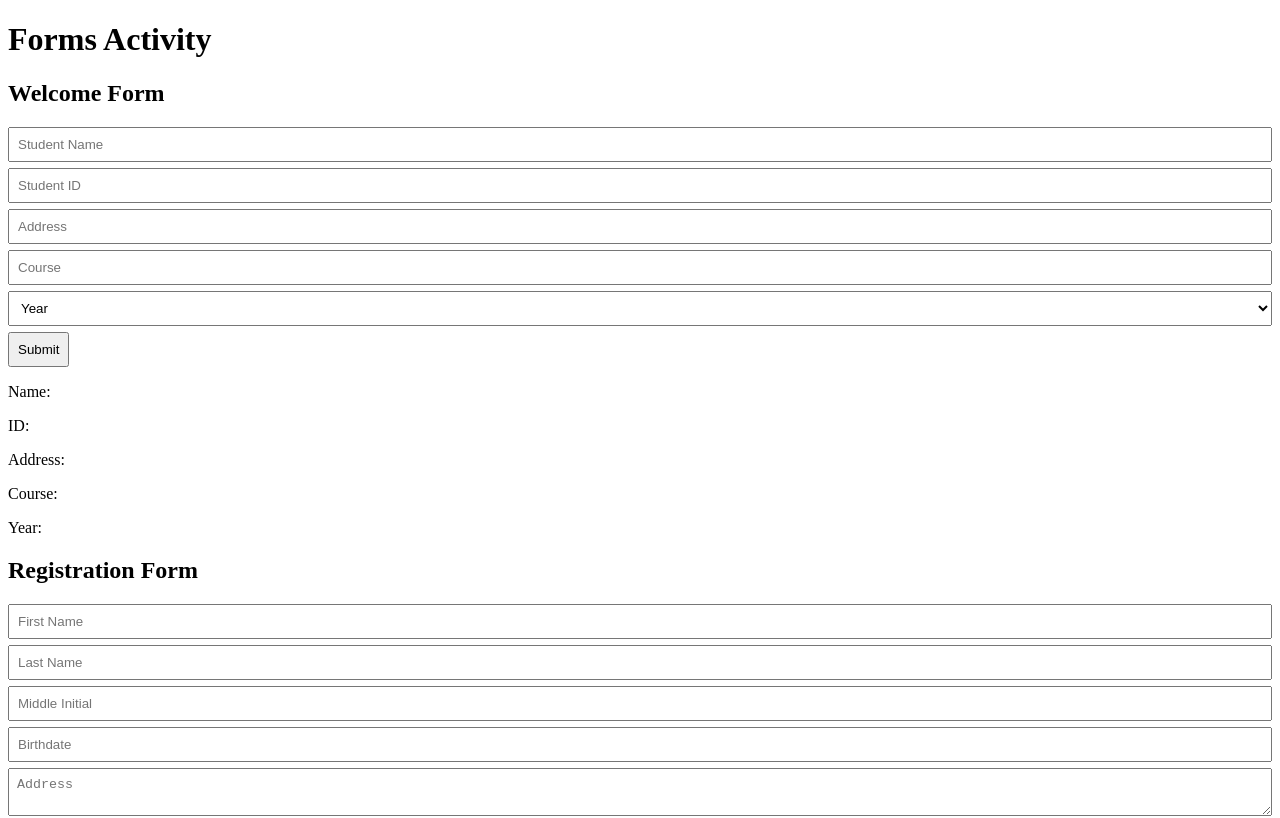
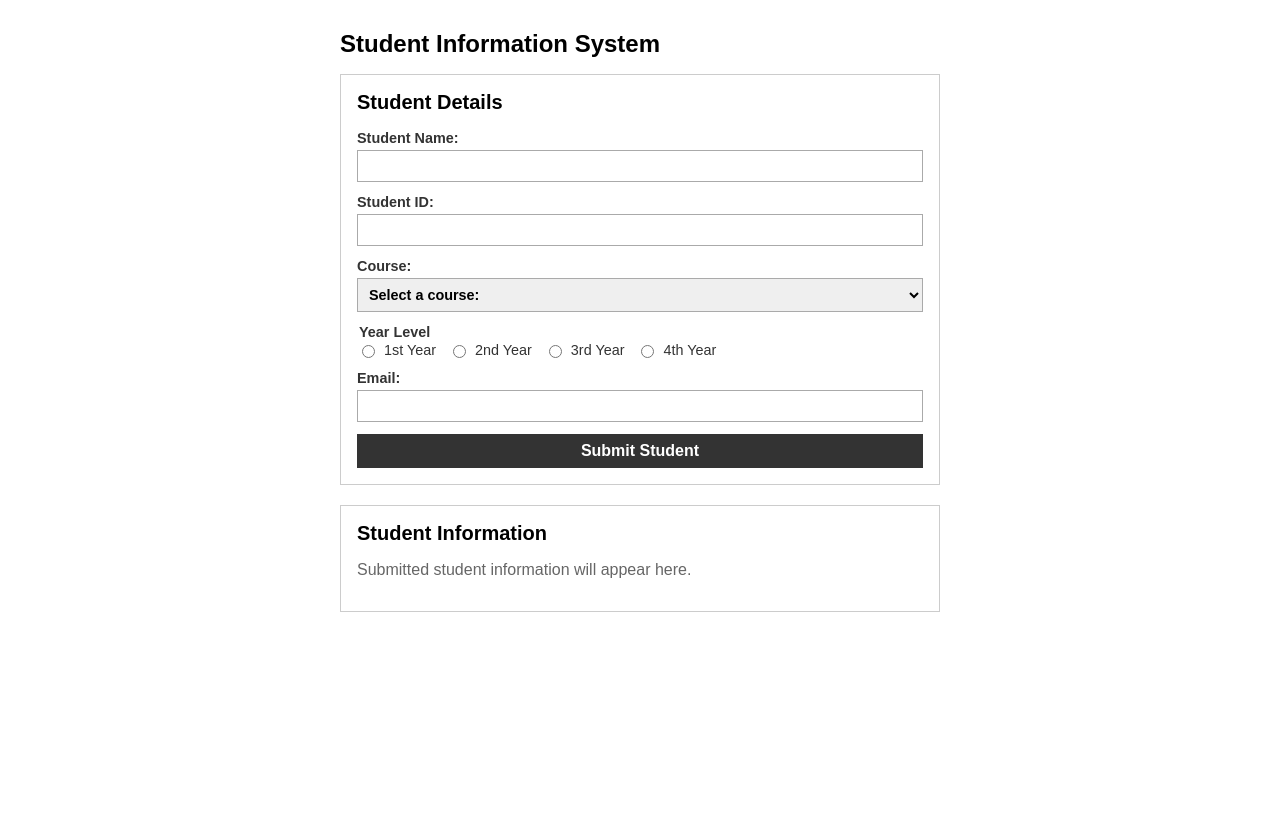
Before and after one commit to asarsale7-del/sarsale_VUE_MINI, a Vue app: page / in a window 1280 px wide. Shown: the top 818 px of the page. Built offline with nearby package versions, Linux system fonts and the light colour scheme.

Commit message:
first commit

```diff
--- a/src/App.vue
+++ b/src/App.vue
@@ -1,117 +1,48 @@
 <template>
-  <div>
-    <h1>Forms Activity</h1>
-
-    <h2>Welcome Form</h2>
-    <form @submit.prevent="handleWelcomeSubmit">
-      <input v-model="welcomeForm.name" type="text" placeholder="Student Name" required />
-      <input v-model.number="welcomeForm.studentId" type="number" min="1" max="100" placeholder="Student ID" required />
-      <input v-model="welcomeForm.address" type="text" placeholder="Address" required />
-      <input v-model="welcomeForm.course" type="text" placeholder="Course" required />
-      <select v-model="welcomeForm.year" required>
-        <option value="">Year</option>
-        <option value="1st Year">1st Year</option>
-        <option value="2nd Year">2nd Year</option>
-        <option value="3rd Year">3rd Year</option>
-        <option value="4th Year">4th Year</option>
-      </select>
-      <button type="submit">Submit</button>
-    </form>
-
-    <p>Name: {{ welcomeForm.name }}</p>
-    <p>ID: {{ welcomeForm.studentId }}</p>
-    <p>Address: {{ welcomeForm.address }}</p>
-    <p>Course: {{ welcomeForm.course }}</p>
-    <p>Year: {{ welcomeForm.year }}</p>
-    <p>{{ welcomeMessage }}</p>
-
-    <h2>Registration Form</h2>
-    <form @submit.prevent="handleRegistrationSubmit">
-      <input v-model="userForm.fName" type="text" placeholder="First Name" required />
-      <input v-model="userForm.lName" type="text" placeholder="Last Name" required />
-      <input v-model="userForm.mI" type="text" maxlength="1" placeholder="Middle Initial" required />
-      <input v-model="userForm.birthDate" type="text" placeholder="Birthdate" required />
-      <textarea v-model="userForm.address" placeholder="Address" required></textarea>
-      <input v-model="userForm.email" type="email" placeholder="Email" required />
-      <select v-model="userForm.course" required>
-        <option value="">Course</option>
-        <option value="BSIT">BSIT</option>
-        <option value="BSHM">BSHM</option>
-        <option value="BSA">BSA</option>
-        <option value="BSBA">BSBA</option>
-        <option value="BSE">BSE</option>
-      </select>
-      <textarea v-model="userForm.description" placeholder="Short description" required></textarea>
-      <label><input v-model="userForm.isStudent" type="checkbox" /> Student</label>
-      <button type="submit">Register</button>
-    </form>
-    <p>{{ registrationMessage }}</p>
-
-    <h2>Club Membership</h2>
-    <membership-form @membership-submitted="handleMembershipSubmitted" />
-    <membership-display :member="submittedMember" />
-  </div>
+  <main class="app-shell">
+    <h1>Student Information System</h1>
+    <StudentForm @student-submitted="handleStudentSubmitted" />
+    <StudentDisplay :student="submittedStudent" />
+  </main>
 </template>
 
-<script lang="ts">
-import { defineComponent } from 'vue';
-import MembershipForm from './MembershipForm.vue';
-import MembershipDisplay from './MembershipDisplay.vue';
+<script setup>
+import { ref } from 'vue';
+import StudentDisplay from './StudentDisplay.vue';
+import StudentForm from './StudentForm.vue';
 
-export default defineComponent({
-  name: 'App',
-  components: {
-    MembershipForm,
-    MembershipDisplay,
-  },
-  data() {
-    return {
-      welcomeForm: {
-        name: '',
-        studentId: null,
-        address: '',
-        course: '',
-        year: ''
-      },
-      welcomeMessage: '',
-      userForm: {
-        fName: '',
-        lName: '',
-        mI: '',
-        address: '',
-        email: '',
-        birthDate: '',
-        description: '',
-        course: '',
-        isStudent: false
-      },
-      registrationMessage: ''
-      ,
-      submittedMember: null
-    };
-  },
-  methods: {
-    handleWelcomeSubmit() {
-      console.log('Welcome form submitted:', this.welcomeForm);
-      this.welcomeMessage = 'Welcome ' + this.welcomeForm.name + '!';
-    },
-    handleRegistrationSubmit() {
-      console.log('User registration submitted:', this.userForm);
-      this.registrationMessage = 'Registration successful for ' + this.userForm.fName + ' ' + this.userForm.lName + '.';
-    }
-    ,
-    handleMembershipSubmitted(member: Record<string, any>) {
-      console.log('Membership submitted:', member);
-      this.submittedMember = member;
-    }
-  }
-});
+const submittedStudent = ref(null);
+
+function handleStudentSubmitted(student) {
+  submittedStudent.value = student;
+}
 </script>
 
-<style scoped>
-* { box-sizing: border-box; }
-body { margin: 0; font-family: Arial, sans-serif; }
-input, textarea, select, button { display: block; width: 100%; margin: 6px 0; padding: 8px; }
-button { width: auto; }
-label { display: block; margin: 6px 0; }
+<style>
+:root {
+  font-family: Arial, sans-serif;
+}
+
+* {
+  box-sizing: border-box;
+}
+
+body {
+  margin: 0;
+}
+
+button,
+input,
+select {
+  font: inherit;
+}
+
+.app-shell {
+  width: min(100% - 32px, 600px);
+  margin: 30px auto;
+}
+
+h1 {
+  font-size: 24px;
+}
 </style>
--- /dev/null
+++ b/src/StudentDisplay.vue
@@ -0,0 +1,54 @@
+<template>
+  <section class="student-display" aria-live="polite">
+    <h2>Student Information</h2>
+
+    <div v-if="student" class="details">
+      <p><strong>Name:</strong> {{ student.name }}</p>
+      <p><strong>Student ID:</strong> {{ student.studentId }}</p>
+      <p><strong>Course:</strong> {{ student.course }}</p>
+      <p><strong>Year Level:</strong> {{ student.yearLevel }}</p>
+      <p><strong>Email:</strong> {{ student.email }}</p>
+    </div>
+    <p v-else class="empty-state">Submitted student information will appear here.</p>
+  </section>
+</template>
+
+<script setup>
+defineProps({
+  student: {
+    type: Object,
+    default: null
+  }
+});
+</script>
+
+<style scoped>
+.student-display {
+  margin-top: 20px;
+  padding: 16px;
+  border: 1px solid #ccc;
+}
+
+h2 {
+  margin: 0 0 12px;
+  font-size: 20px;
+}
+
+.details {
+  border-top: 1px solid #eee;
+  padding-top: 10px;
+}
+
+.details p {
+  margin: 8px 0;
+}
+
+.details strong {
+  color: #333;
+}
+
+.empty-state {
+  color: #666;
+}
+
+</style>
--- /dev/null
+++ b/src/StudentForm.vue
@@ -0,0 +1,127 @@
+<template>
+  <form class="student-form" @submit.prevent="submitStudent">
+    <h2>Student Details</h2>
+
+    <label>
+      Student Name:
+      <input v-model="form.name" type="text" required />
+    </label>
+
+    <label>
+      Student ID:
+      <input v-model="form.studentId" type="text" required />
+    </label>
+
+    <label>
+      Course:
+      <select v-model="form.course" required>
+        <option disabled value="">Select a course:</option>
+        <option>BSIT Bachelor of Science in Information Technology</option>
+        <option>BSCS Bachelor of Science in Computer Science</option>
+        <option>BSIS Bachelor of Science in Information Science</option>
+      </select>
+    </label>
+
+    <fieldset>
+      <legend>Year Level</legend>
+      <label v-for="year in yearLevels" :key="year" class="radio-option">
+        <input v-model="form.yearLevel" type="radio" name="year-level" :value="year" required />
+        {{ year }}
+      </label>
+    </fieldset>
+
+    <label>
+      Email:
+      <input v-model="form.email" type="email" required />
+    </label>
+
+    <button type="submit">Submit Student</button>
+  </form>
+</template>
+
+<script setup>
+import { ref } from 'vue';
+
+const emit = defineEmits(['student-submitted']);
+const yearLevels = ['1st Year', '2nd Year', '3rd Year', '4th Year'];
+const form = ref({
+  name: '',
+  studentId: '',
+  course: '',
+  yearLevel: '',
+  email: ''
+});
+
+function submitStudent() {
+  emit('student-submitted', { ...form.value });
+}
+</script>
+
+<style scoped>
+.student-form {
+  display: grid;
+  gap: 12px;
+  padding: 16px;
+  border: 1px solid #ccc;
+}
+
+h2 {
+  margin: 0 0 4px;
+  font-size: 20px;
+}
+
+label,
+legend {
+  color: #333;
+  font-size: 0.9rem;
+  font-weight: 700;
+}
+
+input:not([type='radio']),
+select {
+  display: block;
+  width: 100%;
+  margin-top: 4px;
+  border: 1px solid #aaa;
+  padding: 7px;
+}
+
+input:focus,
+select:focus {
+  outline: 1px solid #666;
+}
+
+fieldset {
+  display: flex;
+  flex-wrap: wrap;
+  gap: 8px 12px;
+  border: 0;
+  margin: 0;
+  padding: 0;
+}
+
+legend {
+  width: 100%;
+  margin-bottom: 2px;
+}
+
+.radio-option {
+  display: flex;
+  align-items: center;
+  gap: 6px;
+  font-weight: 400;
+}
+
+button {
+  border: 0;
+  padding: 8px 12px;
+  color: #ffffff;
+  background: #333;
+  cursor: pointer;
+  font-weight: 700;
+}
+
+button:hover {
+  background: #555;
+}
+</style>
--- a/src/main.js
+++ b/src/main.js
@@ -1,5 +1,4 @@
 import { createApp } from 'vue'
 import App from './App.vue'
-import StudentsCard from './components/Membership.vue'
 
 createApp(App).mount('#app')
```
Also changed, not shown: 5 other files (tests, documents, lock files or other folders).
